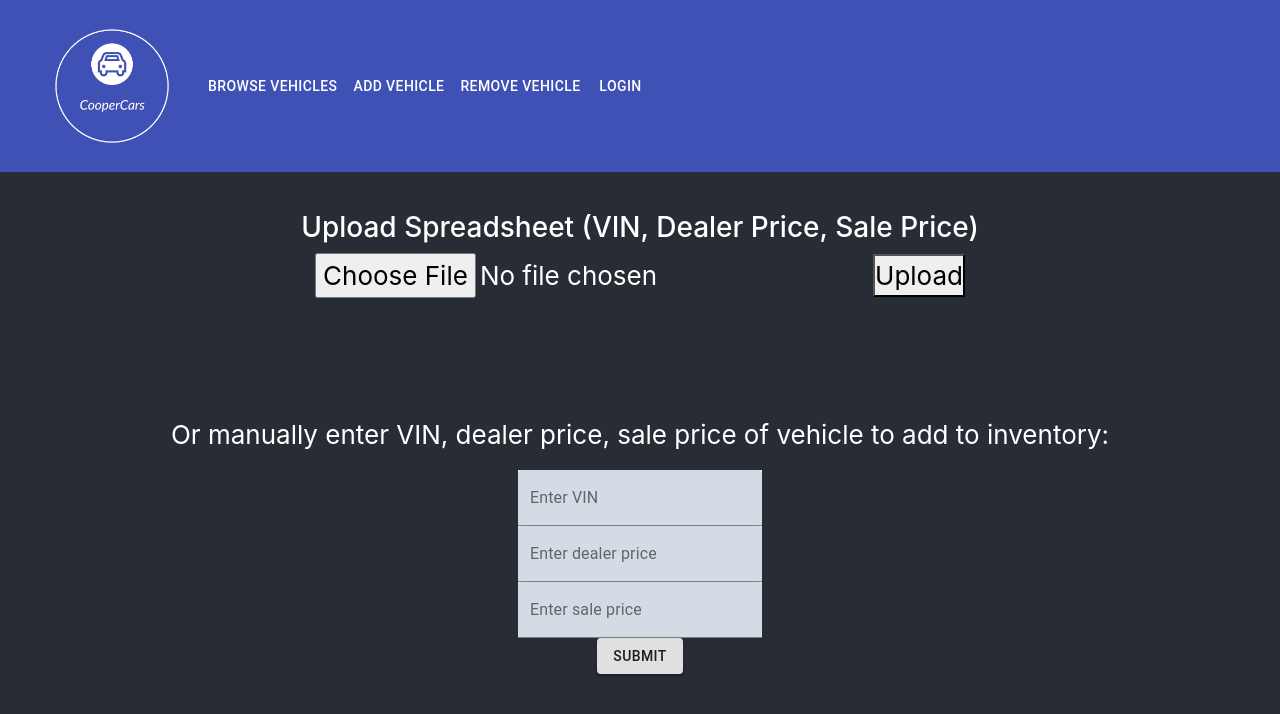
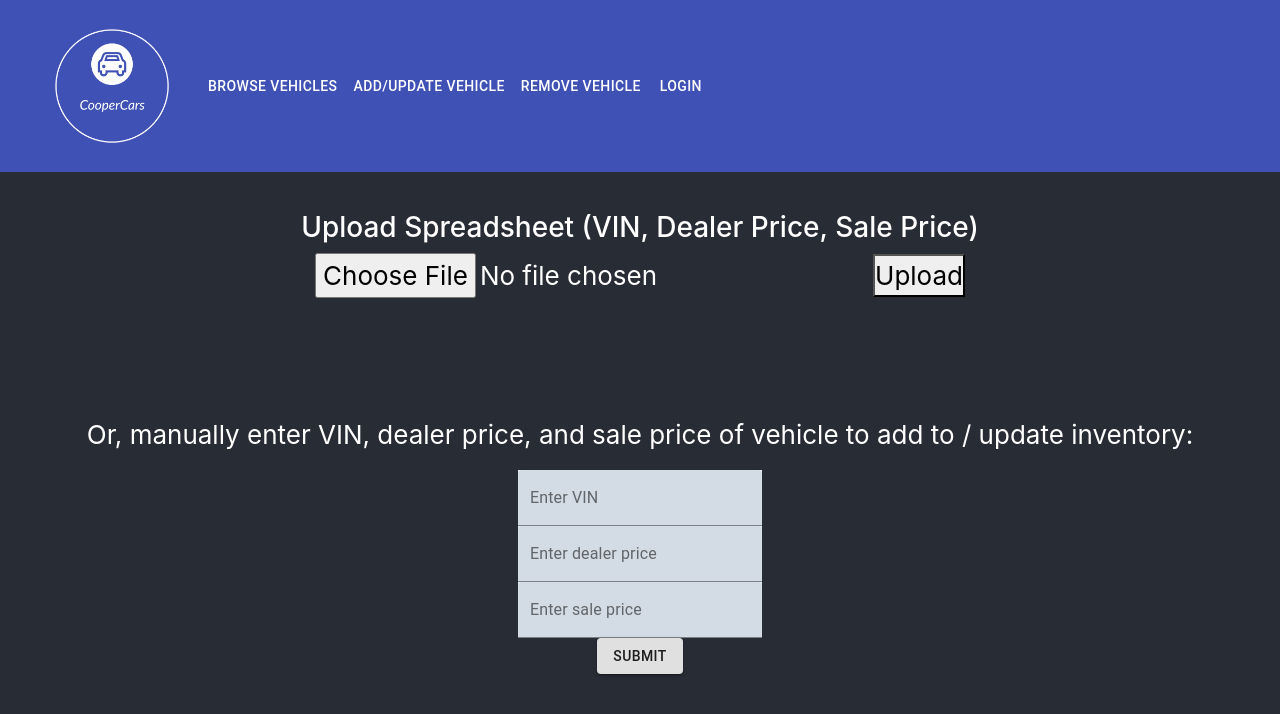
Before and after one commit to cooper-ece-366/david-steven-eric, a React (Create React App) app in the folder coopercars-app/: page /addVehicle in a window 1280 px wide. Shown: the top 714 px of the page. Built offline with nearby package versions, Linux system fonts and the light colour scheme; no server answers.

Commit message:
merged with US-5.1. see readme

```diff
--- a/coopercars-app/src/components/AddVehicle.js
+++ b/coopercars-app/src/components/AddVehicle.js
@@ -199,7 +199,7 @@ function AddVehicle()
                 {uploadMsg}
                 <br></br><br></br>
                 <p>
-                    Or manually enter VIN, dealer price, sale price of vehicle to add to inventory:
+                    Or, manually enter VIN, dealer price, and sale price of vehicle to add to / update inventory:
                 </p>
                 <TextField
                     id="filled-basic"
--- a/coopercars-app/src/components/NavBar.js
+++ b/coopercars-app/src/components/NavBar.js
@@ -39,7 +39,7 @@ const NavBar = () => {
                         <img src={logo} className="App-logo" alt="logo" sx={{ p: 0 }} width = "100" height = "100"/>
                     </Button>
                     <Button to="/browse" component={Link} color="inherit">Browse Vehicles</Button>
-                    <Button to="/addVehicle" component={Link} color="inherit">Add Vehicle</Button>
+                    <Button to="/addVehicle" component={Link} color="inherit">Add/Update Vehicle</Button>
                     <Button to="/removeVehicle" component={Link} color="inherit">Remove Vehicle</Button>
                     <Tooltip>
                         <Button to="/login" component={Link} color="inherit" align = "right" sx={{ p: 0 }}>Login</Button>
```
